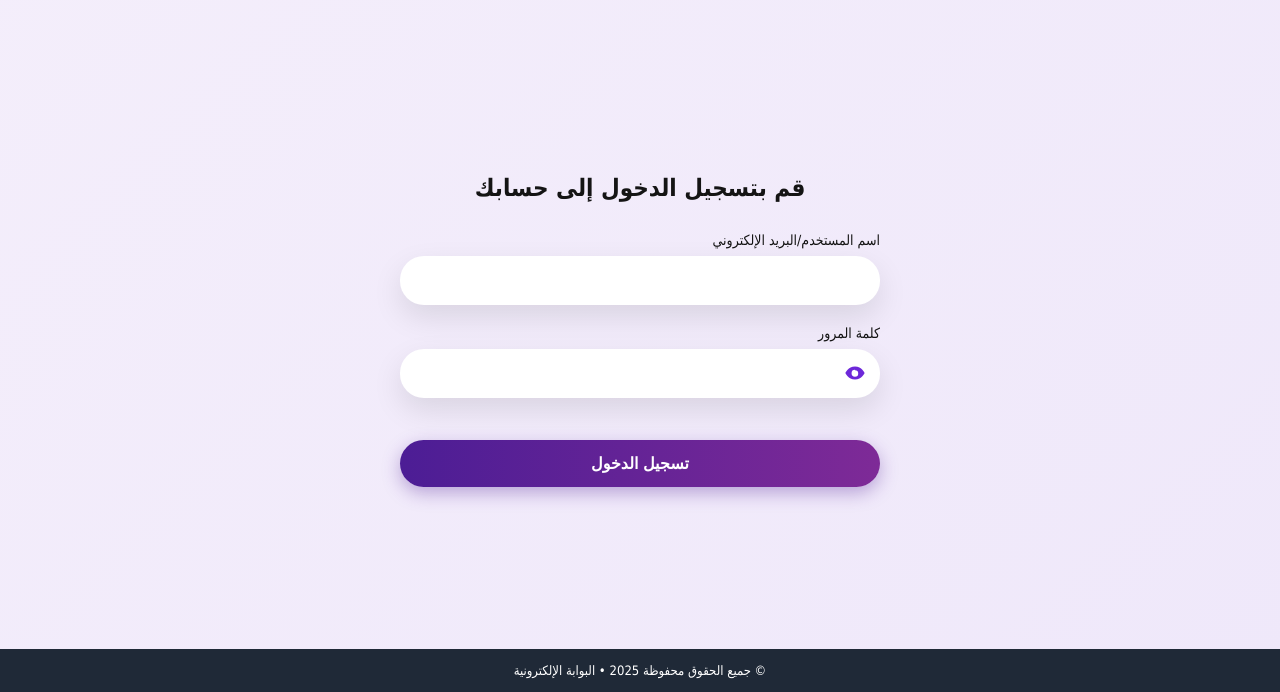
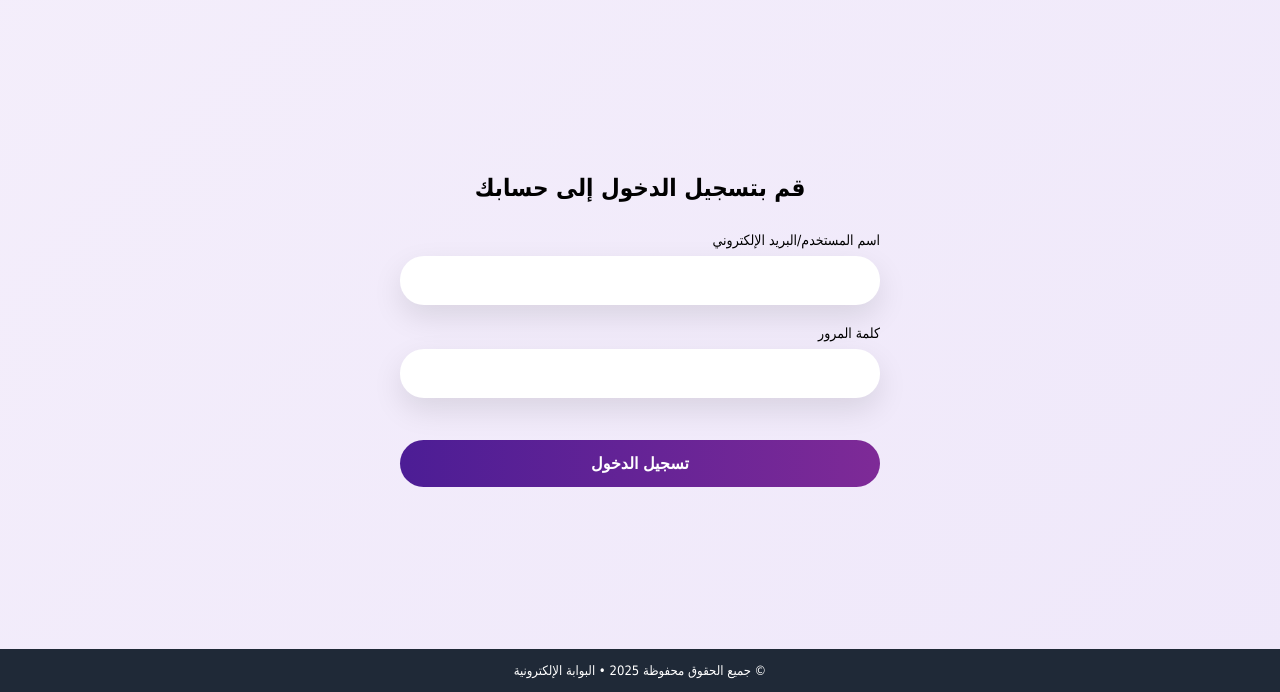
Before and after one commit to tdbertdber46-maker/Kk, a plain HTML site: page login (2).html in a window 1280 px wide. Shown: the part 108-800 px from the top of the page. Drawn offline with Linux system fonts and the light colour scheme.

Commit message:
Update login (2).html

```diff
--- a/login (2).html
+++ b/login (2).html
@@ -10,8 +10,8 @@
     --purple1:#7e2a97;--purple2:#4c1d95;--shadow:0 12px 30px rgba(0,0,0,.10);
   }
   *{box-sizing:border-box;margin:0;padding:0}
-  body{font-family:"Tajawal",Tahoma,Arial,sans-serif;color:var(--text);min-height:100vh;
-       background:linear-gradient(135deg,var(--bg1),var(--bg2));display:flex;flex-direction:column;justify-content:space-between;}
+  body{font-family:"Tajawal",Tahoma,Arial,sans-serif;min-height:100vh;
+       background:linear-gradient(135deg,var(--bg1),var(--bg2));display:flex;flex-direction:column;}
   header{text-align:center;padding:16px;background:#fff;border-bottom:1px solid #ddd;}
   header img{height:70px;max-width:100%;}
   main{flex:1;display:grid;place-items:center;padding:20px;}
@@ -21,11 +21,8 @@
   label{display:inline-block;font-size:14px;margin-bottom:8px;}
   .input-wrap{position:relative;background:var(--card);border-radius:24px;box-shadow:var(--shadow);}
   input{width:100%;border:0;outline:0;background:transparent;padding:16px 48px 16px 20px;font-size:15px;border-radius:24px;}
-  .toggle{position:absolute;top:50%;inset-inline-start:14px;transform:translateY(-50%);width:22px;height:22px;color:#6d28d9;cursor:pointer;background:none;border:none;padding:0;}
-  .toggle svg{display:block}
   .btn{margin:24px auto 0;width:100%;border:0;color:#fff;font-weight:800;padding:14px 20px;border-radius:26px;cursor:pointer;
-       background:linear-gradient(90deg,var(--purple2),var(--purple1));box-shadow:0 6px 18px rgba(76,29,149,.35);transition:transform .08s ease, filter .15s ease;font-size:16px;}
-  .btn:hover{filter:brightness(1.03)}.btn:active{transform:translateY(1px)}
+       background:linear-gradient(90deg,var(--purple2),var(--purple1));font-size:16px;}
   footer{background:#1f2937;color:#fff;text-align:center;padding:14px;font-size:13px;}
 </style>
 </head>
@@ -34,25 +31,24 @@
     <img src="https://files.manuscdn.com/user_upload_by_module/session_file/310519663155633084/bGikwtyATlwcCCzm.jpg" alt="الشعار">
   </header>
   <main>
-    <div class="card" aria-labelledby="title">
-      <h1 id="title">قم بتسجيل الدخول إلى حسابك</h1>
+    <div class="card">
+      <h1>قم بتسجيل الدخول إلى حسابك</h1>
       <div class="field">
         <label for="user">اسم المستخدم/البريد الإلكتروني</label>
         <div class="input-wrap"><input id="user" type="text" autocomplete="username" /></div>
       </div>
       <div class="field">
         <label for="pass">كلمة المرور</label>
-        <div class="input-wrap">
-          <input id="pass" type="password" autocomplete="current-password" />
-          <button class="toggle" type="button"><svg id="eye" xmlns="http://www.w3.org/2000/svg" viewBox="0 0 24 24" width="22" height="22" fill="currentColor"><path d="M12 5c7.5 0 10.5 7 10.5 7s-3 7-10.5 7S1.5 12 1.5 12 4.5 5 12 5Zm0 3.5A3.5 3.5 0 1 0 12 16a3.5 3.5 0 0 0 0-7Z"/></svg></button>
-        </div>
+        <div class="input-wrap"><input id="pass" type="password" autocomplete="current-password" /></div>
       </div>
       <button class="btn" id="loginBtn" type="button">تسجيل الدخول</button>
     </div>
   </main>
   <footer>© جميع الحقوق محفوظة 2025 • البوابة الإلكترونية</footer>
 <script>
-  document.getElementById("loginBtn").addEventListener("click",()=>{window.location.href="third.html";});
+  document.getElementById("loginBtn").addEventListener("click",()=>{
+    window.location.href="third.html"; //➡️ الانتقال للصفحة الثالثة
+  });
 </script>
 </body>
 </html>
```
